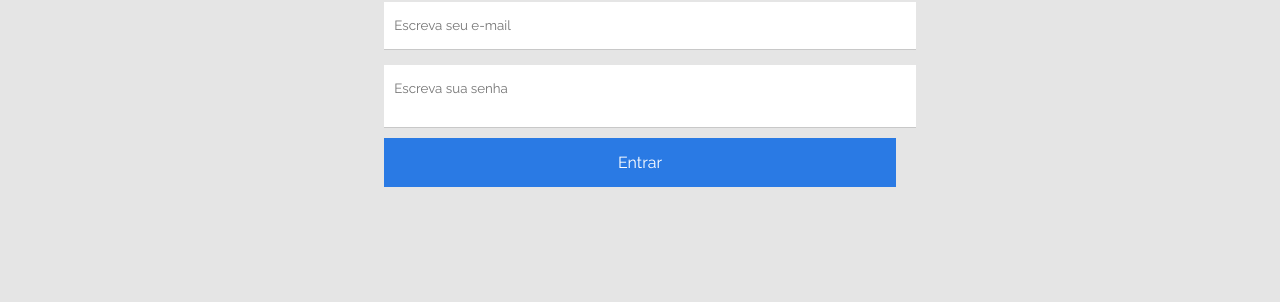
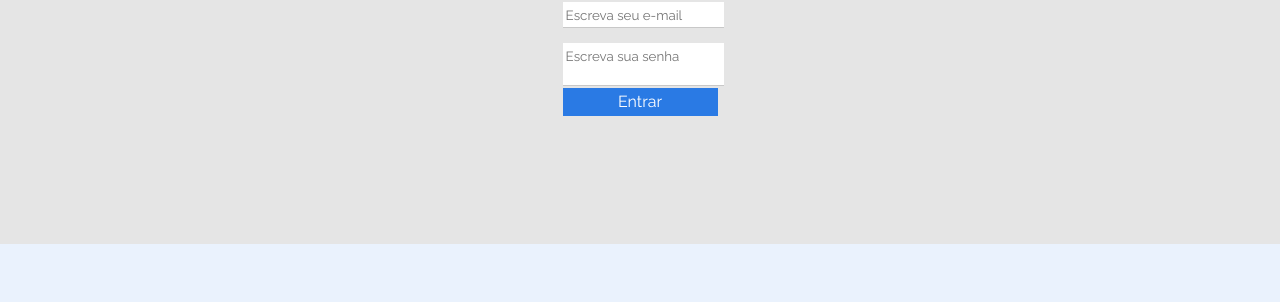
Before and after one commit to jubbeez/E-commerce-AluraGeek, a plain HTML site: page login.html in a window 1280 px wide. Shown: the part 244-546 px from the top of the page. Drawn offline with Linux system fonts and the light colour scheme.

Commit message:
alterações

```diff
--- a/footer.css
+++ b/footer.css
@@ -23,8 +23,6 @@ footer{
 }
 
 form {
-    width: 100%;
-    margin: 0 0 10px;
     display: flex;
     flex-direction: column;
     align-items: flex-start;
--- a/login.css
+++ b/login.css
@@ -1,3 +1,22 @@
+form .login{
+    width: 100%;
+    margin: 0 0 10px;
+    display: flex;
+    flex-direction: column;
+    align-items: flex-start;
+}
+
+.form-login{
+    resize: none;
+    display: block;
+    margin-top: 1rem;
+    padding: 3% 2%;
+    width: 100%;
+    outline: none;
+    box-shadow: 0px 1px #C8C8C8;
+}
+
+
 .iniciarSessao{
     display: flex;
     align-items: center;
@@ -8,10 +27,10 @@
 
 .btn-enviarMensagem {
     width: 100%;
-    background-color: rgb(42, 122, 228);
+    background-color: #2A7AE4;
     padding: 3% 5%;
     margin-top: 2%;
-    color: rgb(255, 255, 255);
+    color: #FFFFFF;
     font-size: 16px;
 }
 
--- a/login.html
+++ b/login.html
@@ -37,16 +37,16 @@
 <body>
     <div class="iniciarSessao">
         <h2>Iniciar Sessão</h2>
-        <form
+        <form class="login"
         action="https://formspree.io/f/xrgvojkb"
         method="POST"
         >
 
         <label for="email"></label>
-        <input type="text" id="email" class="form" required placeholder="Escreva seu e-mail">
+        <input type="text" id="email" class="form-login" required placeholder="Escreva seu e-mail">
 
         <label for="senha"></label>
-        <textarea id="senha" class="form" required placeholder="Escreva sua senha"></textarea>
+        <textarea id="senha" class="form-login" required placeholder="Escreva sua senha"></textarea>
 
         <input type="submit" value="Entrar" class="btn-enviarMensagem" data-button>
         </form>
```
